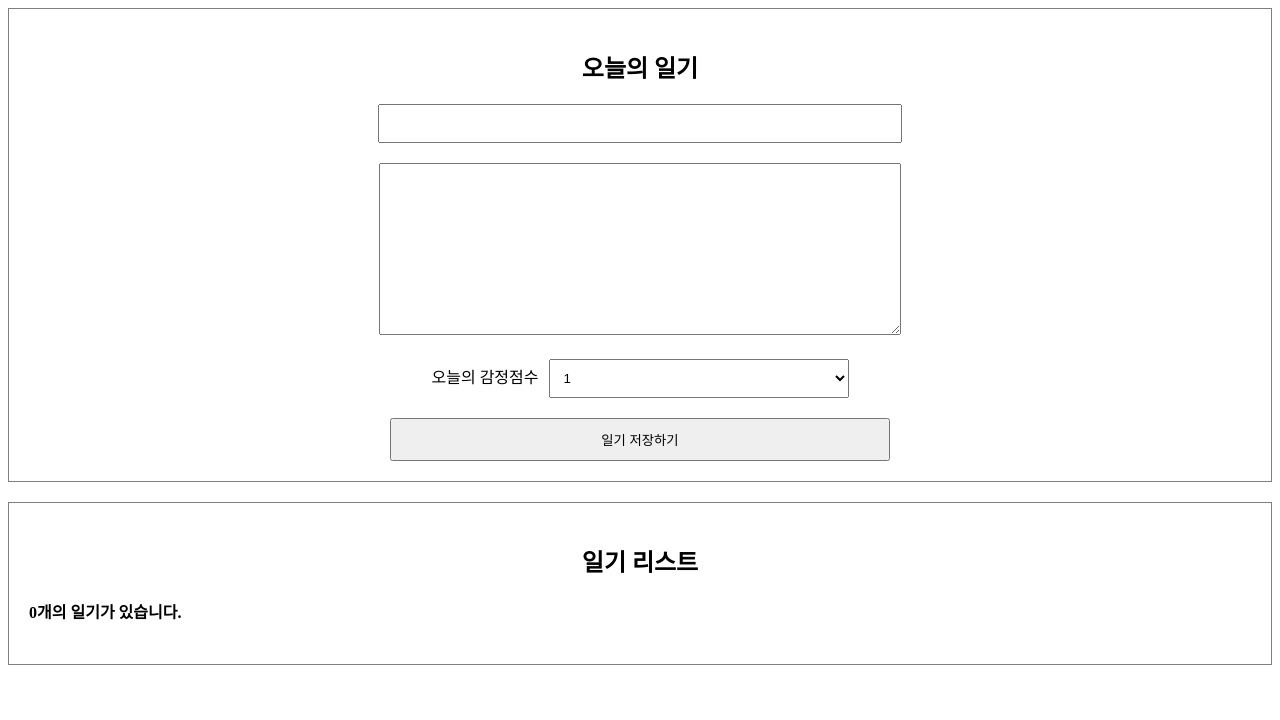
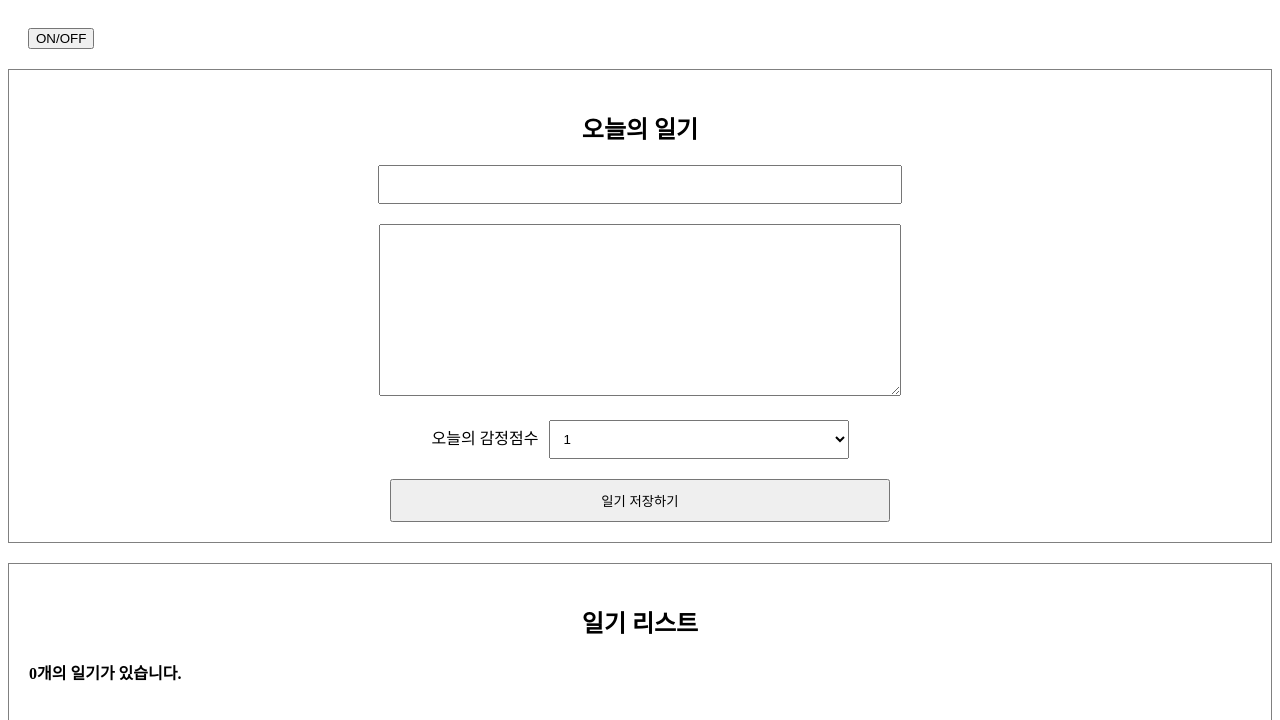
Before and after one commit to doyn511/Simple-Diary, a React (Create React App) app: page / in a window 1280 px wide. Shown: the top 720 px of the page. Built offline with nearby package versions, Linux system fonts and the light colour scheme.

Commit message:
[feat] useEffect 사용하기

```diff
--- a/src/App.js
+++ b/src/App.js
@@ -2,6 +2,7 @@
 import DiaryEditor from "./DiaryEditor";
 import DiaryList from "./DiaryList";
 import { useRef, useState } from "react";
+import LifeCycle from "./LifeCycle";
 
 function App() {
   const dataId = useRef(0);
@@ -36,6 +37,7 @@
 
   return (
     <div className="App">
+      <LifeCycle />
       <DiaryEditor onCreate={onCreate} />
       <DiaryList onRemove={onRemove} onEdit={onEdit} diaryList={data} />
     </div>
--- /dev/null
+++ b/src/LifeCycle.js
@@ -0,0 +1,28 @@
+import React, { useEffect, useState } from "react";
+
+const UnmountTest = () => {
+  useEffect(() => {
+    console.log("Mount!");
+    // Mount를 제어하는 useEffect의 콜백함수에 return값으로
+    // 함수를 부여하면 이 함수는 unMount 될 때 수행됨
+    return () => {
+      console.log("Unmount!");
+    };
+  }, []);
+  return <div>Unmount Testing Componenet</div>;
+};
+
+const LifeCycle = () => {
+  const [isVisible, setIsVisible] = useState(false);
+  const toggle = () => setIsVisible(!isVisible);
+
+  return (
+    <div style={{ padding: 20 }}>
+      <button onClick={toggle}>ON/OFF</button>
+      {/* isVisible이 true일 때만 UnmountTest 컴포넌트 렌더링 가능 */}
+      {isVisible && <UnmountTest />}
+    </div>
+  );
+};
+
+export default LifeCycle;
--- a/src/index.js
+++ b/src/index.js
@@ -4,8 +4,4 @@
 import App from "./App";
 
 const root = ReactDOM.createRoot(document.getElementById("root"));
-root.render(
-  <React.StrictMode>
-    <App />
-  </React.StrictMode>
-);
+root.render(<App />);
```
